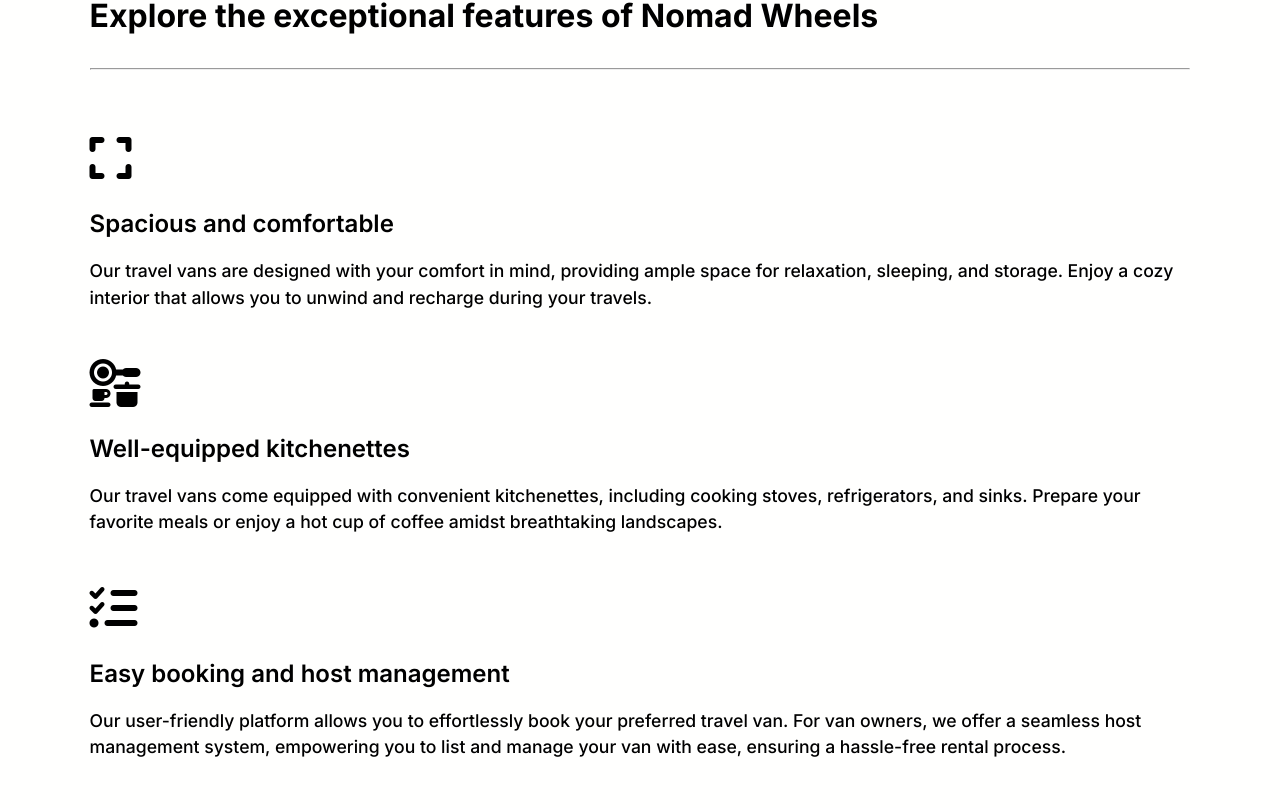
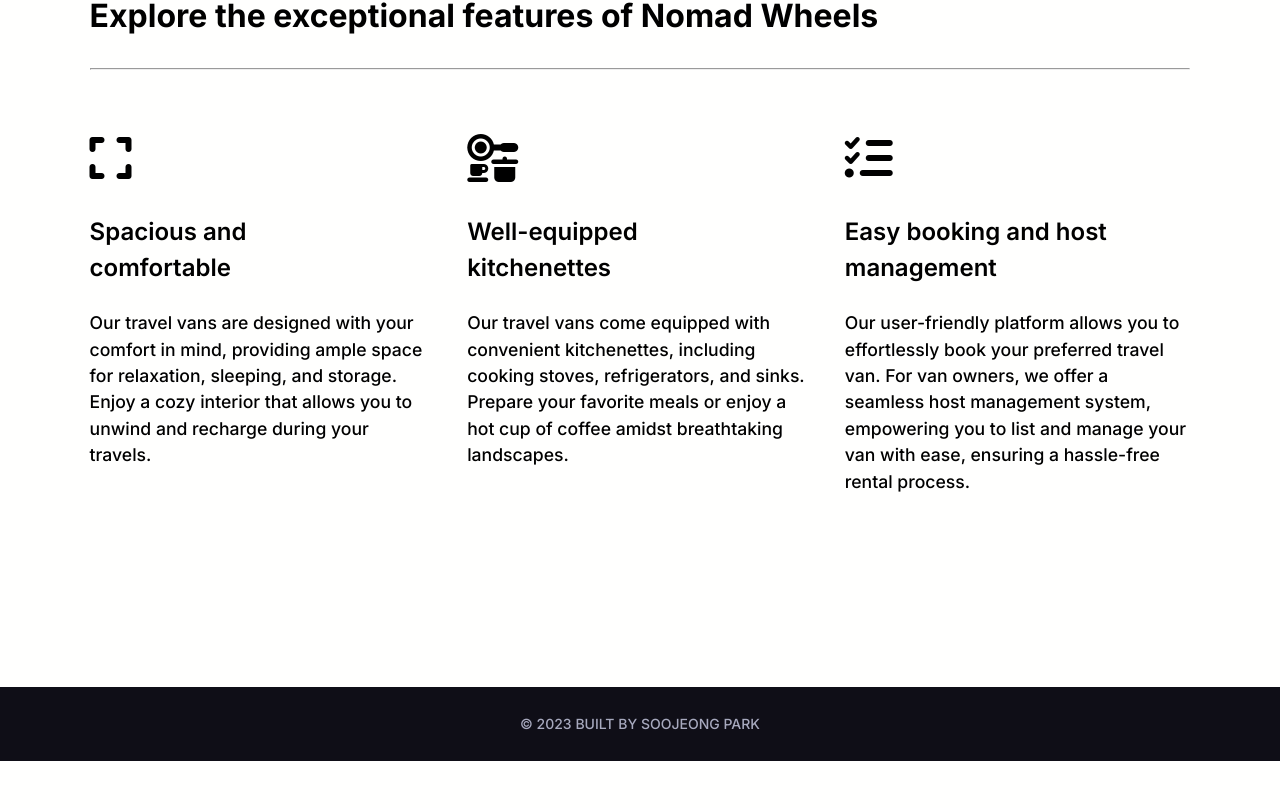
Before and after one commit to soojeong-park-ca/nomad-wheels, a React (Vite) app: page / in a window 1280 px wide. Shown: the part 2232-3040 px from the top of the page. After the commit the page ends 2993 px from the top, so only its background shows below. Built offline with nearby package versions, Linux system fonts and the light colour scheme.

Commit message:
make Features section responsive

```diff
--- a/src/css/main.css
+++ b/src/css/main.css
@@ -401,10 +401,32 @@
   }
 }
 .features__list {
-  display: flex;
-  flex-direction: column;
-  justify-content: center;
-  gap: 3rem;
+  display: grid;
+  grid-template-columns: 1fr;
+  grid-template-rows: repeat(3, 1fr);
+  row-gap: 3rem;
+}
+@media screen and (min-width: 80em) {
+  .features__list {
+    grid-template-columns: repeat(3, 1fr);
+    grid-template-rows: 1fr;
+    row-gap: none;
+    column-gap: 2rem;
+  }
+}
+
+@media screen and (min-width: 80em) {
+  .feature {
+    display: grid;
+    grid-template-columns: 1fr;
+    grid-template-rows: 5rem 5rem auto;
+  }
+  .feature__title {
+    max-width: 18.75rem;
+  }
+  .feature__detail {
+    margin-top: 1rem;
+  }
 }
 
 .footer {
--- a/src/sass/components/_features.scss
+++ b/src/sass/components/_features.scss
@@ -1,13 +1,36 @@
 @use "../abstracts/variables" as v;
+@use "../abstracts/mixins" as m;
 
 .features {
   &__list {
-    display: flex;
-    flex-direction: column;
-    justify-content: center;
-    gap: 3rem;
+    display: grid;
+    grid-template-columns: 1fr;
+    grid-template-rows: repeat(3, 1fr);
+    row-gap: 3rem;
+  }
+
+  @include m.respondMin(v.$laptop-l) {
+    &__list {
+      grid-template-columns: repeat(3, 1fr);
+      grid-template-rows: 1fr;
+      row-gap: none;
+      column-gap: 2rem;
+    }
   }
 }
 
 .feature {
+  @include m.respondMin(v.$laptop-l) {
+    display: grid;
+    grid-template-columns: 1fr;
+    grid-template-rows: 5rem 5rem auto;
+
+    &__title {
+      max-width: 18.75rem;
+    }
+
+    &__detail {
+      margin-top: 1rem;
+    }
+  }
 }
```
